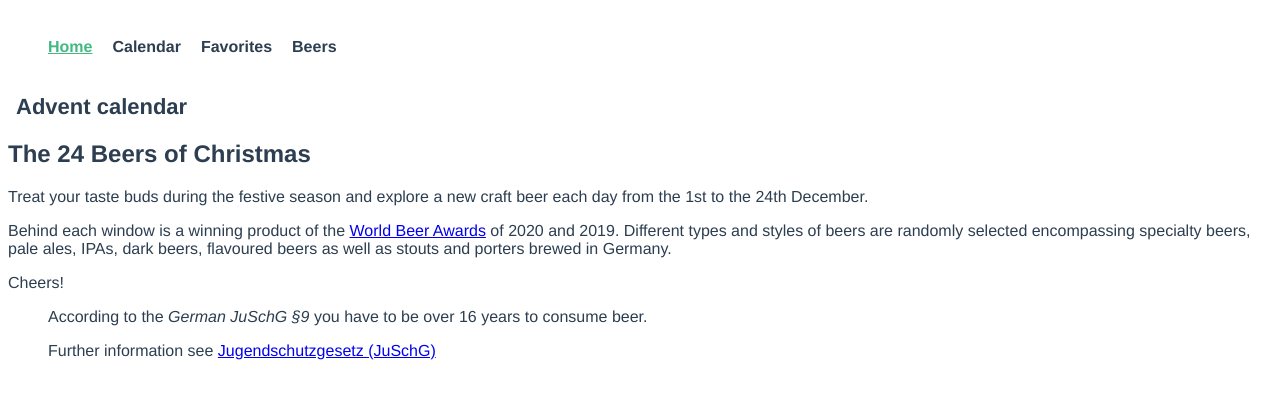
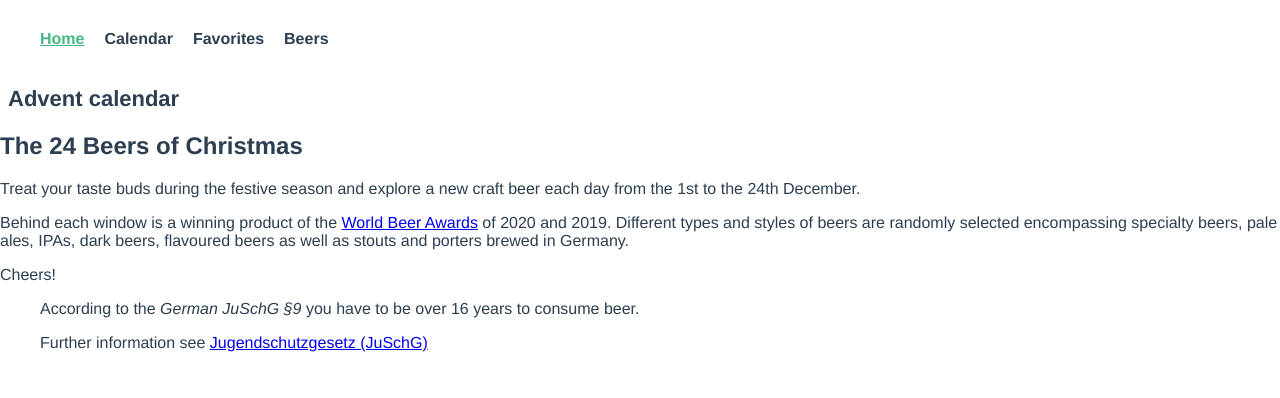
Before and after one commit to Fractalbonita/advent-calendar, a Vue app: page / in a window 1280 px wide. Shown: the top 398 px of the page. Built offline with nearby package versions, Linux system fonts and the light colour scheme.

Commit message:
Fix global styles by importing global.css into main.ts

```diff
--- /dev/null
+++ b/src/assets/base.css
@@ -0,0 +1,10 @@
+* {
+  box-sizing: border-box;
+}
+body {
+  margin: 0 auto;
+}
+body,
+html {
+  height: 100vh;
+}
--- a/src/main.ts
+++ b/src/main.ts
@@ -1,6 +1,7 @@
 import Vue from 'vue';
 import App from './App.vue';
 import router from './router';
+import '@/assets/base.css';
 
 Vue.config.productionTip = false;
 
--- a/vue.config.js
+++ b/vue.config.js
@@ -3,9 +3,8 @@ module.exports = {
     process.env.NODE_ENV === 'production' ? '/' : 'http://localhost:8080/',
   css: {
     loaderOptions: {
-      sass: {
+      scss: {
         prependData: `
-        @import "@/assets/scss/_base.scss";
         @import "@/assets/scss/_library.scss";
         `
       }
```
